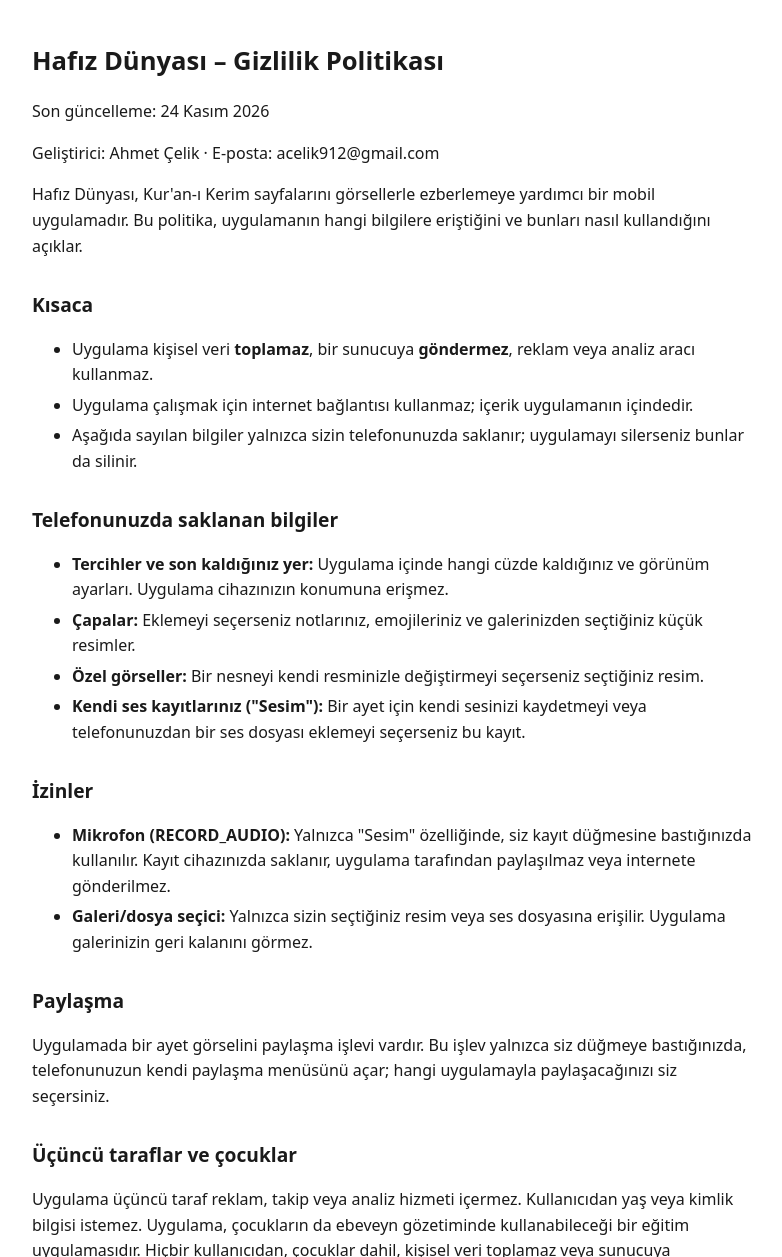
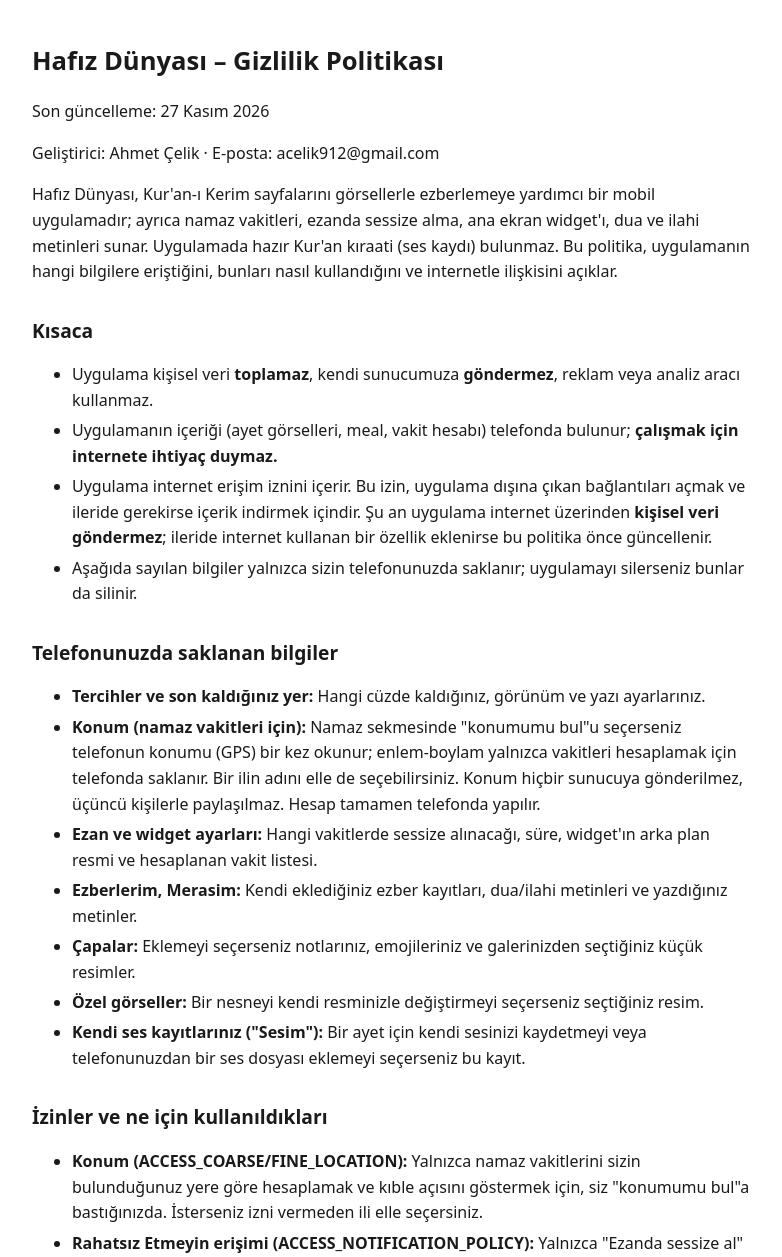
Before and after one commit to acelik912-ux/hafizdunyasi-gizlilik, a plain HTML site: page index.html in a window 1280 px wide. Shown: the top 1257 px of the page, without its empty margins (248-1030 px from the left). Drawn offline with Linux system fonts and the light colour scheme.

Commit message:
Revise privacy policy content in index.html
Updated privacy policy details and corrected text.

```diff
--- a/index.html
+++ b/index.html
@@ -1,36 +1,46 @@
 <!DOCTYPE html>
 <html lang="tr"><head><meta charset="utf-8"><meta name="viewport" content="width=device-width,initial-scale=1">
-<title>index.html</title>
+<title>Hafız Dünyası – Gizlilik Politikası</title>
 <style>body{font-family:system-ui,Arial,sans-serif;max-width:720px;margin:0 auto;padding:24px;line-height:1.6;color:#1a1a1a}
 h1{font-size:1.6rem}h2{font-size:1.2rem;margin-top:1.6em}li{margin:.3em 0}</style></head><body>
 <h1>Hafız Dünyası – Gizlilik Politikası</h1>
-<p>Son güncelleme: 24 Kasım 2026</p>
+<p>Son güncelleme: 27 Kasım 2026</p>
 <p>Geliştirici: Ahmet Çelik · E-posta: acelik912@gmail.com</p>
-<p>Hafız Dünyası, Kur&#x27;an-ı Kerim sayfalarını görsellerle ezberlemeye yardımcı bir mobil uygulamadır. Bu politika, uygulamanın hangi bilgilere eriştiğini ve bunları nasıl kullandığını açıklar.</p>
+<p>Hafız Dünyası, Kur&#x27;an-ı Kerim sayfalarını görsellerle ezberlemeye yardımcı bir mobil uygulamadır; ayrıca namaz vakitleri, ezanda sessize alma, ana ekran widget&#x27;ı, dua ve ilahi metinleri sunar. Uygulamada hazır Kur&#x27;an kıraati (ses kaydı) bulunmaz. Bu politika, uygulamanın hangi bilgilere eriştiğini, bunları nasıl kullandığını ve internetle ilişkisini açıklar.</p>
 <h2>Kısaca</h2>
 <ul>
-<li>Uygulama kişisel veri <strong>toplamaz</strong>, bir sunucuya <strong>göndermez</strong>, reklam veya analiz aracı kullanmaz.</li>
-<li>Uygulama çalışmak için internet bağlantısı kullanmaz; içerik uygulamanın içindedir.</li>
+<li>Uygulama kişisel veri <strong>toplamaz</strong>, kendi sunucumuza <strong>göndermez</strong>, reklam veya analiz aracı kullanmaz.</li>
+<li>Uygulamanın içeriği (ayet görselleri, meal, vakit hesabı) telefonda bulunur; <strong>çalışmak için internete ihtiyaç duymaz.</strong></li>
+<li>Uygulama internet erişim iznini içerir. Bu izin, uygulama dışına çıkan bağlantıları açmak ve ileride gerekirse içerik indirmek içindir. Şu an uygulama internet üzerinden <strong>kişisel veri göndermez</strong>; ileride internet kullanan bir özellik eklenirse bu politika önce güncellenir.</li>
 <li>Aşağıda sayılan bilgiler yalnızca sizin telefonunuzda saklanır; uygulamayı silerseniz bunlar da silinir.</li>
 </ul>
 <h2>Telefonunuzda saklanan bilgiler</h2>
 <ul>
-<li><strong>Tercihler ve son kaldığınız yer:</strong> Uygulama içinde hangi cüzde kaldığınız ve görünüm ayarları. Uygulama cihazınızın konumuna erişmez.</li>
+<li><strong>Tercihler ve son kaldığınız yer:</strong> Hangi cüzde kaldığınız, görünüm ve yazı ayarlarınız.</li>
+<li><strong>Konum (namaz vakitleri için):</strong> Namaz sekmesinde &quot;konumumu bul&quot;u seçerseniz telefonun konumu (GPS) bir kez okunur; enlem-boylam yalnızca vakitleri hesaplamak için telefonda saklanır. Bir ilin adını elle de seçebilirsiniz. Konum hiçbir sunucuya gönderilmez, üçüncü kişilerle paylaşılmaz. Hesap tamamen telefonda yapılır.</li>
+<li><strong>Ezan ve widget ayarları:</strong> Hangi vakitlerde sessize alınacağı, süre, widget&#x27;ın arka plan resmi ve hesaplanan vakit listesi.</li>
+<li><strong>Ezberlerim, Merasim:</strong> Kendi eklediğiniz ezber kayıtları, dua/ilahi metinleri ve yazdığınız metinler.</li>
 <li><strong>Çapalar:</strong> Eklemeyi seçerseniz notlarınız, emojileriniz ve galerinizden seçtiğiniz küçük resimler.</li>
 <li><strong>Özel görseller:</strong> Bir nesneyi kendi resminizle değiştirmeyi seçerseniz seçtiğiniz resim.</li>
 <li><strong>Kendi ses kayıtlarınız (&quot;Sesim&quot;):</strong> Bir ayet için kendi sesinizi kaydetmeyi veya telefonunuzdan bir ses dosyası eklemeyi seçerseniz bu kayıt.</li>
 </ul>
-<h2>İzinler</h2>
+<h2>İzinler ve ne için kullanıldıkları</h2>
 <ul>
-<li><strong>Mikrofon (RECORD_AUDIO):</strong> Yalnızca &quot;Sesim&quot; özelliğinde, siz kayıt düğmesine bastığınızda kullanılır. Kayıt cihazınızda saklanır, uygulama tarafından paylaşılmaz veya internete gönderilmez.</li>
+<li><strong>Konum (ACCESS_COARSE/FINE_LOCATION):</strong> Yalnızca namaz vakitlerini sizin bulunduğunuz yere göre hesaplamak ve kıble açısını göstermek için, siz &quot;konumumu bul&quot;a bastığınızda. İsterseniz izni vermeden ili elle seçersiniz.</li>
+<li><strong>Rahatsız Etmeyin erişimi (ACCESS_NOTIFICATION_POLICY):</strong> Yalnızca &quot;Ezanda sessize al&quot; özelliğini açarsanız, telefonu ezan vaktinde sessize almak ve süre bitince eski hâline döndürmek için. Bu izni kapalı bırakabilirsiniz; bu durumda telefon yalnızca titreşime alınır. Bildirimleriniz okunmaz.</li>
+<li><strong>Alarm ve yeniden başlatma (SCHEDULE_EXACT_ALARM, RECEIVE_BOOT_COMPLETED):</strong> Sessize alma ve widget yenileme zamanlarını tam vaktinde kurmak ve telefon yeniden başlayınca bunları tekrar kurmak için.</li>
+<li><strong>Mikrofon (RECORD_AUDIO):</strong> Yalnızca &quot;Sesim&quot; özelliğinde, siz kayıt düğmesine bastığınızda kullanılır. Kayıt cihazınızda saklanır, paylaşılmaz veya internete gönderilmez.</li>
 <li><strong>Galeri/dosya seçici:</strong> Yalnızca sizin seçtiğiniz resim veya ses dosyasına erişilir. Uygulama galerinizin geri kalanını görmez.</li>
+<li><strong>İnternet (INTERNET, ACCESS_NETWORK_STATE):</strong> Uygulama dışına çıkan bağlantıları (ör. tanıtım videosu) tarayıcıda açmak ve ileride gerekirse içerik indirmek için. Şu an bu izinle kişisel veri gönderilmez.</li>
 </ul>
+<h2>Sesli kullanım anlatımı</h2>
+<p>&quot;Nasıl kullanılır?&quot; ekranındaki &quot;Sesli dinle&quot; düğmesine basarsanız anlatım yazısı telefonunuzdaki metin okuma (TTS) hizmetiyle okunur. Bu, Kur&#x27;an kıraati değildir. Metni hangi hizmetin seslendirdiği telefonunuzun ayarına bağlıdır; bazı telefonlarda seçtiğiniz metin okuma hizmeti kendi gizlilik politikası çerçevesinde çalışır. Hafız Dünyası bu hizmete kişisel bilgi vermez; yalnızca okunacak anlatım metnini iletir.</p>
 <h2>Paylaşma</h2>
 <p>Uygulamada bir ayet görselini paylaşma işlevi vardır. Bu işlev yalnızca siz düğmeye bastığınızda, telefonunuzun kendi paylaşma menüsünü açar; hangi uygulamayla paylaşacağınızı siz seçersiniz.</p>
 <h2>Üçüncü taraflar ve çocuklar</h2>
 <p>Uygulama üçüncü taraf reklam, takip veya analiz hizmeti içermez. Kullanıcıdan yaş veya kimlik bilgisi istemez. Uygulama, çocukların da ebeveyn gözetiminde kullanabileceği bir eğitim uygulamasıdır. Hiçbir kullanıcıdan, çocuklar dahil, kişisel veri toplamaz veya sunucuya göndermez.</p>
 <h2>Verilerinizi silme</h2>
-<p>Çapaları, özel görselleri ve ses kayıtlarını uygulama içinden tek tek silebilir veya uygulamayı kaldırarak hepsini silebilirsiniz. Sunucumuzda verileriniz bulunmadığı için ayrıca silme talebi gerekmez.</p>
+<p>Çapaları, özel görselleri, ezber kayıtlarını, kendi metinlerinizi ve ses kayıtlarını uygulama içinden tek tek silebilir; konum ve ezan ayarlarını değiştirebilir ya da kapatabilirsiniz. Uygulamayı kaldırarak hepsini silebilirsiniz. Sunucumuzda verileriniz bulunmadığı için ayrıca silme talebi gerekmez.</p>
 <h2>Değişiklikler ve iletişim</h2>
 <p>Politika değişirse bu sayfada güncellenir. Sorularınız için: acelik912@gmail.com</p>
 </body></html>
```
